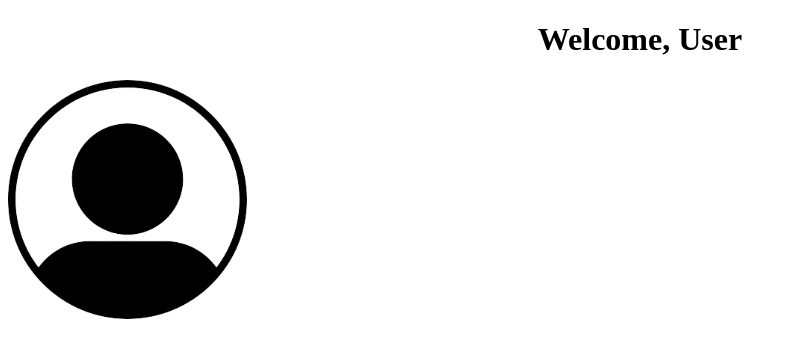
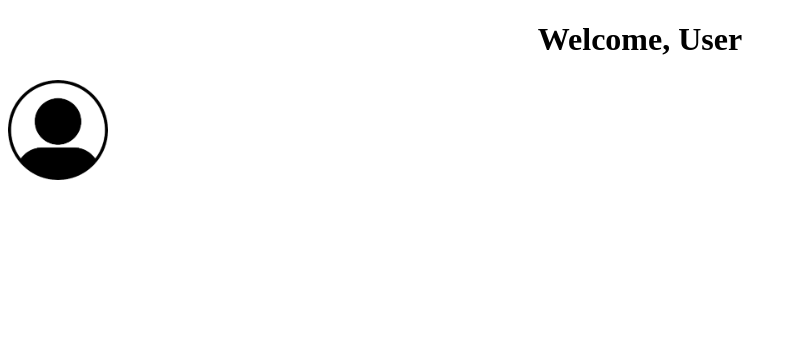
Before and after one commit to pdagidee/4UStudentz, a plain HTML site: page index.html in a window 1280 px wide. Shown: the whole page, without its empty margins (0-797 px from the left). Drawn offline with Linux system fonts and the light colour scheme.

Commit message:
Testing and Choosing Image Dimensions

```diff
--- a/index.html
+++ b/index.html
@@ -6,7 +6,9 @@
 <body>
 <h1 style = "text-align:center;"> Welcome, User</h1>
 <img src ="https://raw.githubusercontent.com/pdagidee/4UStudentz/refs/heads/main/2profilepicture.png"
-     alt = "UserAccPic">
+     alt = "UserAccPic"
+     width = "100"
+     height = "100">
 </body>
 
 </html>
```
